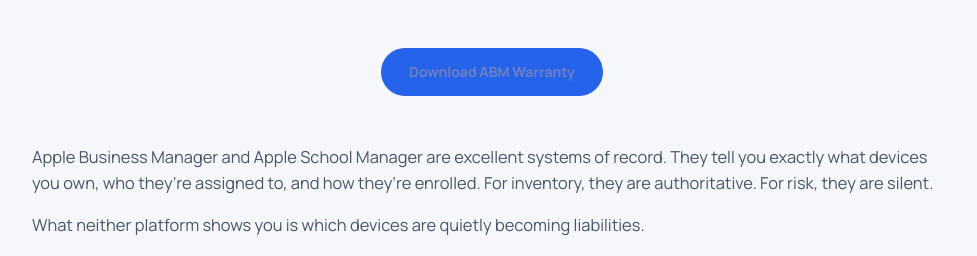
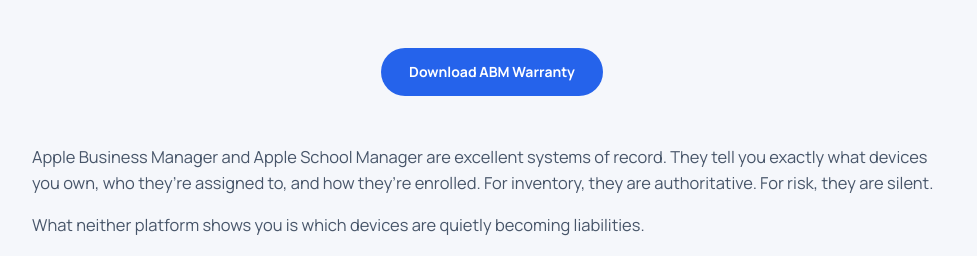
Before and after one commit to jonbrown21/abmwarranty, a Jekyll site: the page built from _posts/2026-02-10-abm-asm-warranty-dashboard-gap.md, in a window 1280 px wide and 1400 px high, scrolled down 711 px. Shown: the part 194-450 px from the top of the window, without its empty margins (148-1125 px from the left). Built offline with Jekyll 4.4.1, drawn with Linux system fonts in a browser that asks for light colours.

Commit message:
style: keep post cta link text white inside post content

```diff
--- a/assets/css/main.css
+++ b/assets/css/main.css
@@ -1702,6 +1702,15 @@ p { color: var(--text-muted); line-height: 1.6; }
 
 .post-content a:hover {
   text-decoration: underline;
+}
+
+.post-content a.text-white {
+  color: #fff;
+}
+
+.post-content a.text-white:hover {
+  color: #fff;
+  text-decoration: none;
 }
 
 /* Minimal utility compatibility for hard-coded post markup */
```
